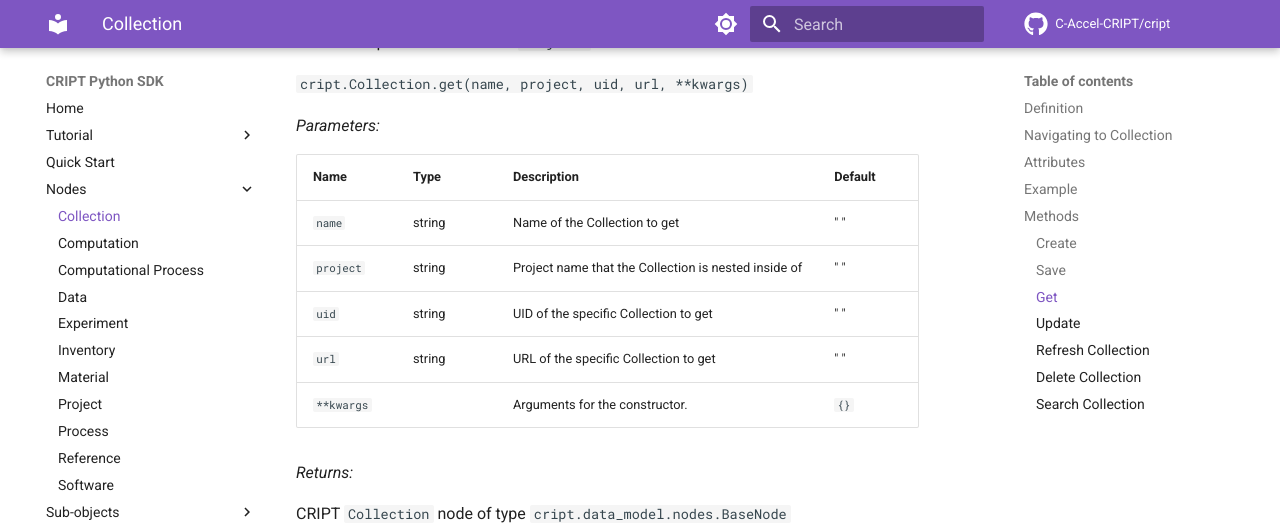
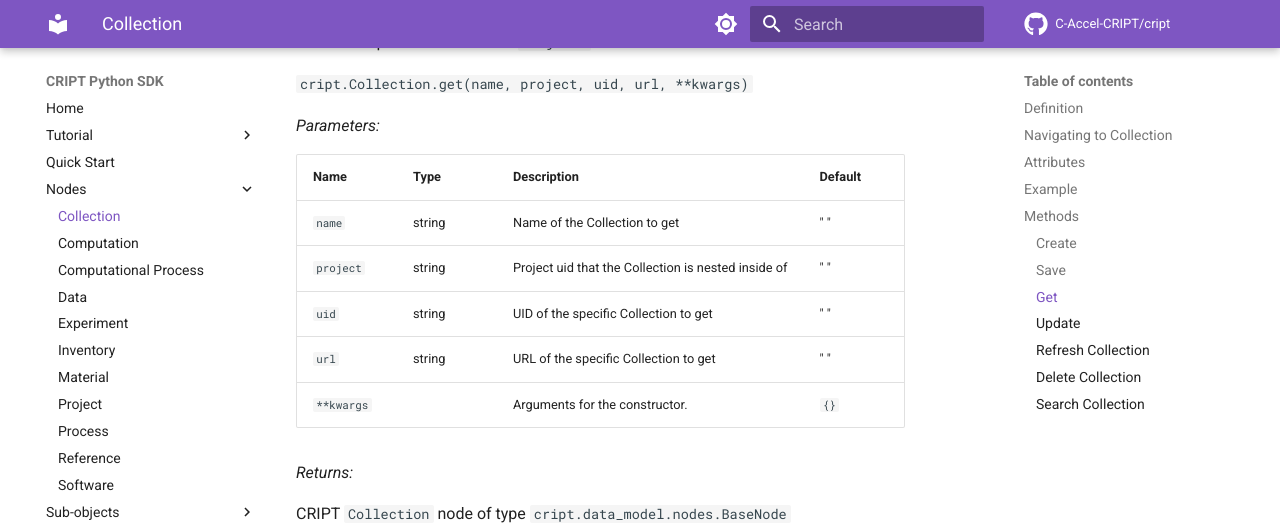
Before and after one commit to C-Accel-CRIPT/sdk-archive, an MkDocs documentation site: the page built from docs/nodes/collection.md, in a window 1280 px wide and 900 px high, scrolled down 4025 px. Shown: the top 525 px of the window. Built offline with MkDocs 1.6.1 and Material for MkDocs 9.7.7, drawn with Linux system fonts in a browser that asks for light colours; comment, search, counter and statistics services are not loaded.

Commit message:
updated project parameter type for get to be a UID instead of name

```diff
--- a/docs/nodes/collection.md
+++ b/docs/nodes/collection.md
@@ -130,7 +130,7 @@
 | Name        | Type   | Description                                          | Default |
 |-------------|--------|------------------------------------------------------|---------|
 | `name`      | string | Name of the Collection to get                        | " "     |
-| `project`   | string | Project name that the Collection is nested inside of | " "     |
+| `project`   | string | Project uid that the Collection is nested inside of | " "     |
 | `uid`       | string | UID of the specific Collection to get                | " "     |
 | `url`       | string | URL of the specific Collection to get                | " "     |
 | `**kwargs`  |        | Arguments for the constructor.                       | `{}`    |
```
